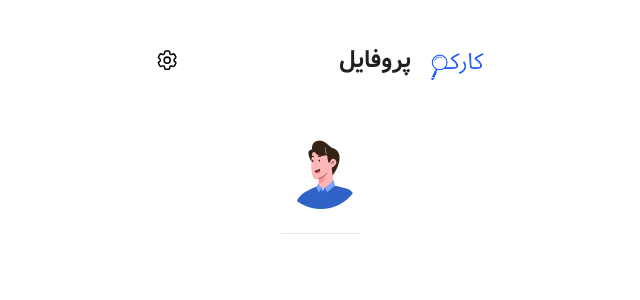
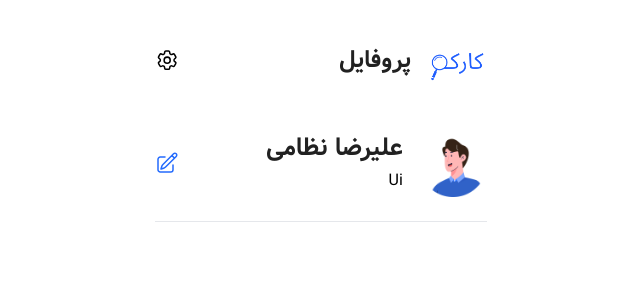
Before and after one commit to alirezanezami1/Job-Finder-App, a Vue app: page /profile in a window 1280 px wide. Shown: the top 300 px of the page, without its empty margins (319-959 px from the left). Built offline with nearby package versions, Linux system fonts and the light colour scheme.

Commit message:
Complete the profile photo section

```diff
--- a/src/views/ProfileView.vue
+++ b/src/views/ProfileView.vue
@@ -1,5 +1,5 @@
 <script setup>
-import { Cog6ToothIcon } from '@heroicons/vue/24/outline'
+import { Cog6ToothIcon, PencilSquareIcon } from '@heroicons/vue/24/outline'
 import { RouterLink } from 'vue-router'
 </script>
 
@@ -21,9 +21,19 @@ import { RouterLink } from 'vue-router'
     <!-- //// bottom  -->
     <div class="flex justify-center items-center flex-col gap-6 w-full">
       <!-- //// img  -->
-      <div class="flex justify-between items-center gap-4 pb-6 border-b">
+      <div class="flex justify-between items-center gap-4 pb-6 border-b w-full">
         <div>
           <img src="../assets/images/user.png" class="w-[80px]" alt="user" />
+        </div>
+
+        <!-- //// name  -->
+        <div class="flex flex-col justify-center items-start gap-2 w-[244px]">
+          <h4 class="text-[24px] font-bold leading-[120%] text-gray900">علیرضا نظامی</h4>
+          <p class="text-[16px] leading-[140%] font-normal">Ui</p>
+        </div>
+
+        <div>
+          <PencilSquareIcon class="w-[24px] text-primary500" />
         </div>
       </div>
     </div>
```
